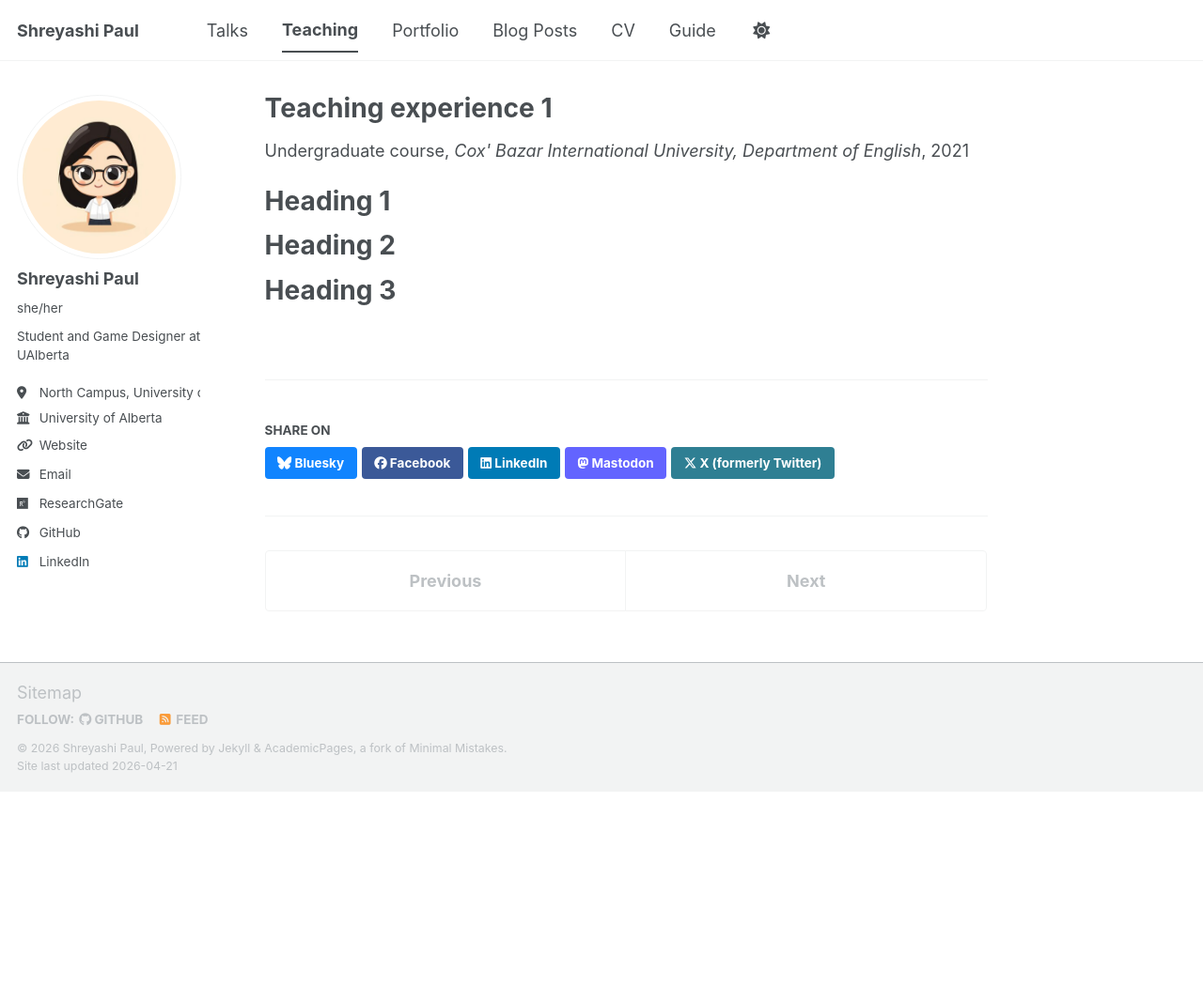
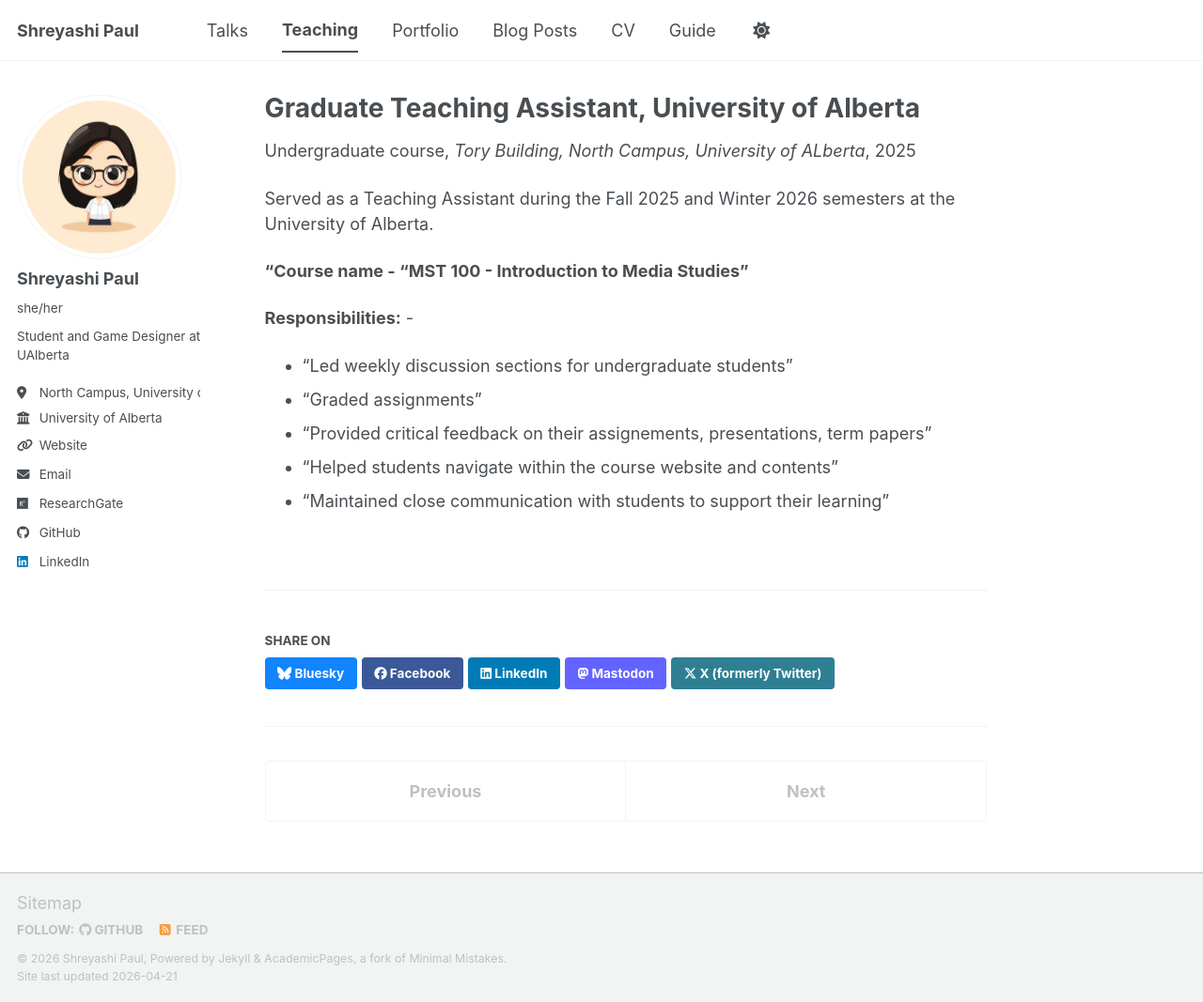
Before and after one commit to s-pl70/me, a Jekyll site: the page built from _teaching/2014-spring-teaching-1.md, in a window 1280 px wide and 1067 px high. Shown: the whole window at 94% size. Built offline with Jekyll 4.4.1, drawn with Linux system fonts in a browser that asks for light colours; a script bundle is joined from its source files by our own code; library files that are not in the unit come from our copies.

Commit message:
Update 2014-spring-teaching-1.md

```diff
--- a/_teaching/2014-spring-teaching-1.md
+++ b/_teaching/2014-spring-teaching-1.md
@@ -1,20 +1,22 @@
 ---
-title: "Teaching experience 1"
+title: "Graduate Teaching Assistant, University of Alberta"
 collection: teaching
 type: "Undergraduate course"
 permalink: /teaching/2014-spring-teaching-1
-venue: "Cox' Bazar International University, Department of English"
-date: 2021-09-13 - 2022-01-18
-location: "Cox's bazar, Bangladesh"
+venue: "Tory Building, North Campus, University of ALberta"
+date: 2025-09-02 - 2025-12-31
+location: "Edmonton, Alberta, Canada, "
 ---
 
 
+Served as a Teaching Assistant during the Fall 2025 and Winter 2026 semesters at the University of Alberta.
 
-Heading 1
-======
+**"Course name - "MST 100 - Introduction to Media Studies"**
 
-Heading 2
-======
+**Responsibilities:** -
 
-Heading 3
-======
+- "Led weekly discussion sections for undergraduate students"
+- "Graded assignments"
+- "Provided critical feedback on their assignements, presentations, term papers"
+- "Helped students navigate within the course website and contents"
+- "Maintained close communication with students to support their learning"
```
